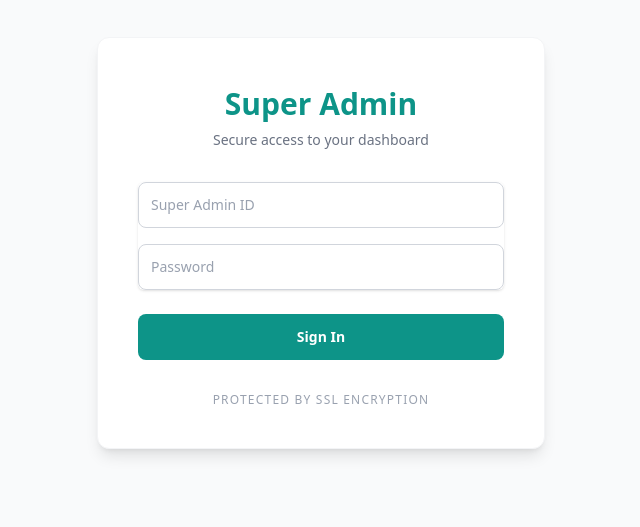
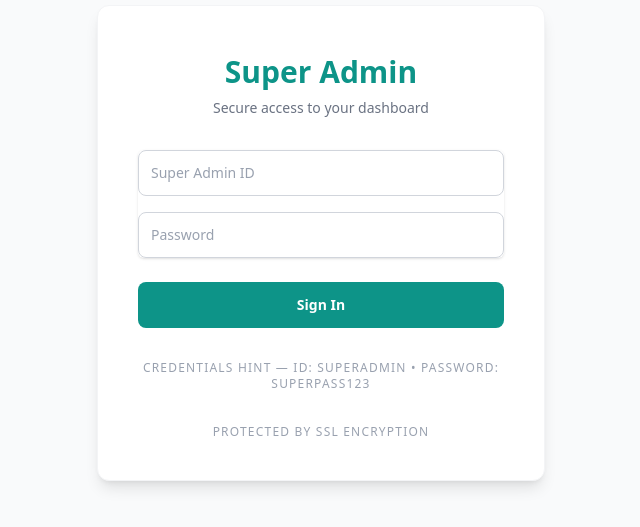
Before and after one commit to Ajaleshaji/Data-Management, a React (Vite) app in the folder client/super-admin/: page / in a window 1280 px wide. Shown: the part 157-684 px from the top of the page, without its empty margins (319-959 px from the left). Built offline with nearby package versions, Linux system fonts and the light colour scheme.

Commit message:
Credential hint

```diff
--- a/client/super-admin/src/pages/Login.jsx
+++ b/client/super-admin/src/pages/Login.jsx
@@ -96,6 +96,11 @@ function Login() {
             </button>
           </div>
         </form>
+              <div className="text-center mt-2">
+  <p className="text-xs text-gray-400 uppercase tracking-widest">
+    Credentials Hint — ID: superadmin • Password: superpass123
+  </p>
+</div>
 
         <div className="text-center">
           <p className="text-xs text-gray-400 uppercase tracking-widest">
```
